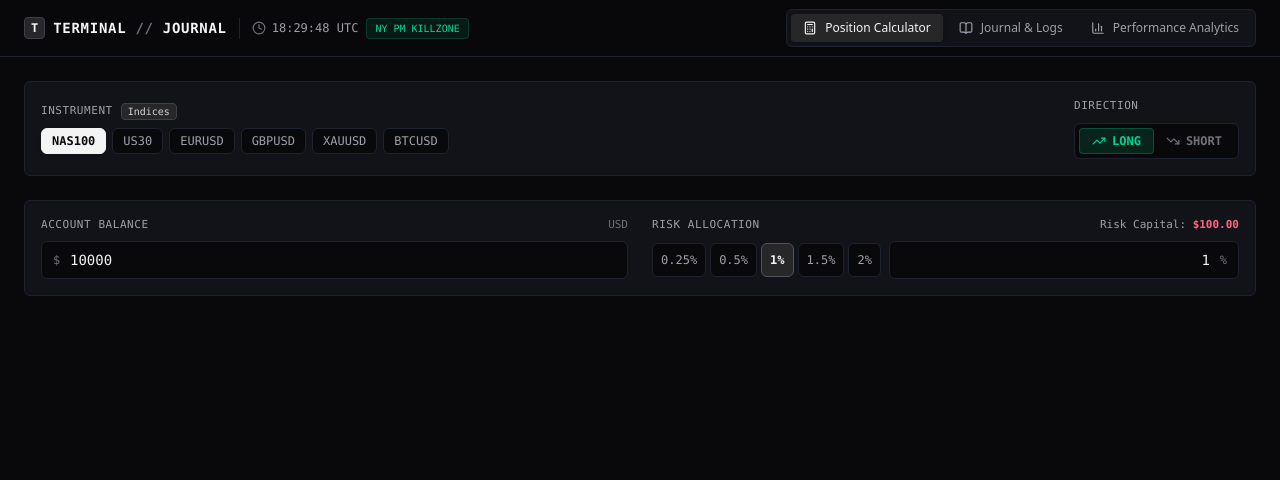
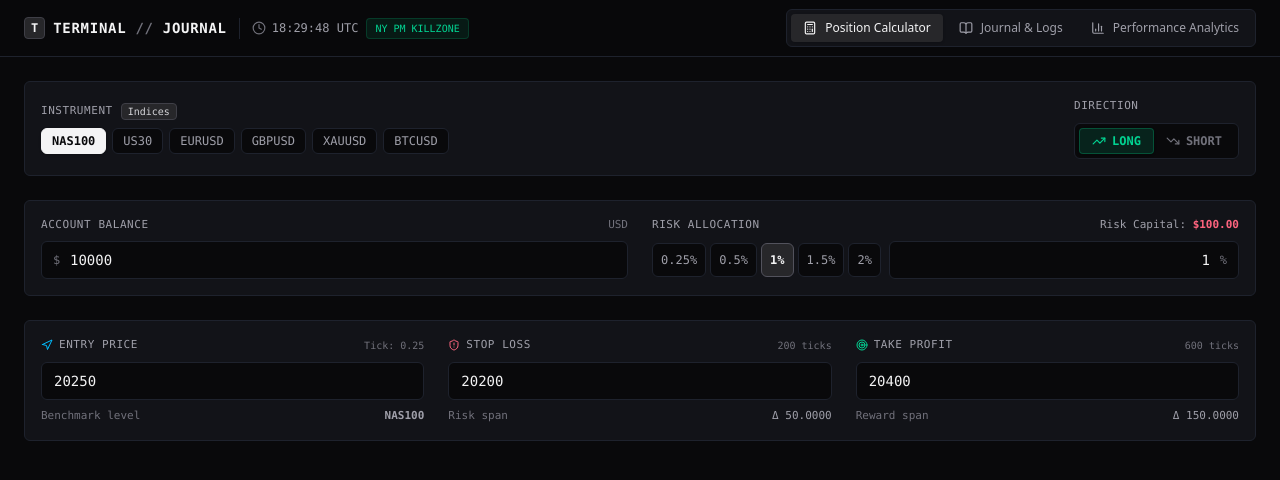
Before and after one commit to akio-q/trading-journal, a Next.js app: page / in a window 1280 px wide. Shown: the top 480 px of the page. Built offline with nearby package versions, Linux system fonts and the light colour scheme.

Commit message:
feat(calculator): add execution price inputs with directional validation and tick metrics

```diff
--- a/components/calculator.tsx
+++ b/components/calculator.tsx
@@ -7,7 +7,13 @@ import {
   AssetSymbol,
   TradeDirection,
 } from "@/types/trading";
-import { TrendingUp, TrendingDown } from "lucide-react";
+import {
+  TrendingUp,
+  TrendingDown,
+  Target,
+  ShieldAlert,
+  Navigation,
+} from "lucide-react";
 
 const RISK_PRESETS = [0.25, 0.5, 1.0, 1.5, 2.0] as const;
 
@@ -19,7 +25,7 @@ export function PositionCalculator() {
   const [accountBalance, setAccountBalance] = useState<number>(10000);
   const [riskPercentage, setRiskPercentage] = useState<number>(1.0);
 
-  // Benchmark prices initialized from the selected asset spec
+  // Execution Price state initialized from selected asset spec
   const [entryPrice, setEntryPrice] = useState<number>(
     ASSET_SPECS.NAS100.defaultEntry,
   );
@@ -42,6 +48,24 @@ export function PositionCalculator() {
   const cashAtRiskPreview = (accountBalance * (riskPercentage / 100)).toFixed(
     2,
   );
+
+  // Derived metrics for price deltas
+  const isSlInvalid =
+    direction === "long"
+      ? stopLossPrice >= entryPrice
+      : stopLossPrice <= entryPrice;
+
+  const isTpInvalid =
+    direction === "long"
+      ? takeProfitPrice <= entryPrice
+      : takeProfitPrice >= entryPrice;
+
+  const slDelta = Math.abs(entryPrice - stopLossPrice);
+  const tpDelta = Math.abs(takeProfitPrice - entryPrice);
+  const slTicks =
+    currentSpec.tickSize > 0 ? Math.round(slDelta / currentSpec.tickSize) : 0;
+  const tpTicks =
+    currentSpec.tickSize > 0 ? Math.round(tpDelta / currentSpec.tickSize) : 0;
 
   return (
     <div className="w-full space-y-6">
@@ -209,6 +233,127 @@ export function PositionCalculator() {
           </div>
         </div>
       </div>
+
+      {/* 3. Execution Prices (Entry, SL, TP) */}
+      <div className="p-4 rounded-md border border-[#1e222d] bg-[#121318]">
+        <div className="grid grid-cols-1 md:grid-cols-3 gap-6">
+          {/* Entry Price */}
+          <div className="space-y-2">
+            <div className="flex items-center justify-between">
+              <label
+                htmlFor="entry-price"
+                className="flex items-center gap-1.5 text-[11px] font-mono uppercase tracking-wider text-zinc-400"
+              >
+                <Navigation className="w-3 h-3 text-sky-400" />
+                Entry Price
+              </label>
+              <span className="text-[10px] font-mono text-zinc-500">
+                Tick: {currentSpec.tickSize}
+              </span>
+            </div>
+            <input
+              id="entry-price"
+              type="number"
+              step={currentSpec.tickSize}
+              value={entryPrice || ""}
+              onChange={(e) => setEntryPrice(parseFloat(e.target.value) || 0)}
+              className="w-full px-3 py-2 bg-[#09090b] border border-[#1e222d] text-zinc-100 rounded-md font-mono text-sm tabular-nums focus:border-sky-500/60 focus:outline-none transition-colors"
+            />
+            <div className="text-[11px] font-mono text-zinc-500 flex justify-between">
+              <span>Benchmark level</span>
+              <span className="text-zinc-400 font-semibold">
+                {selectedAsset}
+              </span>
+            </div>
+          </div>
+
+          {/* Stop Loss Price */}
+          <div className="space-y-2">
+            <div className="flex items-center justify-between">
+              <label
+                htmlFor="stop-loss"
+                className={`flex items-center gap-1.5 text-[11px] font-mono uppercase tracking-wider ${
+                  isSlInvalid ? "text-rose-400 font-semibold" : "text-zinc-400"
+                }`}
+              >
+                <ShieldAlert className="w-3 h-3 text-rose-400" />
+                Stop Loss
+              </label>
+              <span
+                className={`text-[10px] font-mono ${
+                  isSlInvalid ? "text-rose-400 font-bold" : "text-zinc-500"
+                }`}
+              >
+                {isSlInvalid ? "INVALID SL" : `${slTicks} ticks`}
+              </span>
+            </div>
+            <input
+              id="stop-loss"
+              type="number"
+              step={currentSpec.tickSize}
+              value={stopLossPrice || ""}
+              onChange={(e) =>
+                setStopLossPrice(parseFloat(e.target.value) || 0)
+              }
+              className={`w-full px-3 py-2 bg-[#09090b] border rounded-md font-mono text-sm tabular-nums focus:outline-none transition-colors ${
+                isSlInvalid
+                  ? "border-rose-500/50 text-rose-300 focus:border-rose-500"
+                  : "border-[#1e222d] text-zinc-100 focus:border-rose-500/60"
+              }`}
+            />
+            <div className="text-[11px] font-mono text-zinc-500 flex justify-between">
+              <span>Risk span</span>
+              <span className={isSlInvalid ? "text-rose-400" : "text-zinc-400"}>
+                Δ {slDelta.toFixed(4)}
+              </span>
+            </div>
+          </div>
+
+          {/* Take Profit Price */}
+          <div className="space-y-2">
+            <div className="flex items-center justify-between">
+              <label
+                htmlFor="take-profit"
+                className={`flex items-center gap-1.5 text-[11px] font-mono uppercase tracking-wider ${
+                  isTpInvalid ? "text-amber-400 font-semibold" : "text-zinc-400"
+                }`}
+              >
+                <Target className="w-3 h-3 text-emerald-400" />
+                Take Profit
+              </label>
+              <span
+                className={`text-[10px] font-mono ${
+                  isTpInvalid ? "text-amber-400 font-bold" : "text-zinc-500"
+                }`}
+              >
+                {isTpInvalid ? "INVALID TP" : `${tpTicks} ticks`}
+              </span>
+            </div>
+            <input
+              id="take-profit"
+              type="number"
+              step={currentSpec.tickSize}
+              value={takeProfitPrice || ""}
+              onChange={(e) =>
+                setTakeProfitPrice(parseFloat(e.target.value) || 0)
+              }
+              className={`w-full px-3 py-2 bg-[#09090b] border rounded-md font-mono text-sm tabular-nums focus:outline-none transition-colors ${
+                isTpInvalid
+                  ? "border-amber-500/50 text-amber-300 focus:border-amber-500"
+                  : "border-[#1e222d] text-zinc-100 focus:border-emerald-500/60"
+              }`}
+            />
+            <div className="text-[11px] font-mono text-zinc-500 flex justify-between">
+              <span>Reward span</span>
+              <span
+                className={isTpInvalid ? "text-amber-400" : "text-zinc-400"}
+              >
+                Δ {tpDelta.toFixed(4)}
+              </span>
+            </div>
+          </div>
+        </div>
+      </div>
     </div>
   );
 }
```
